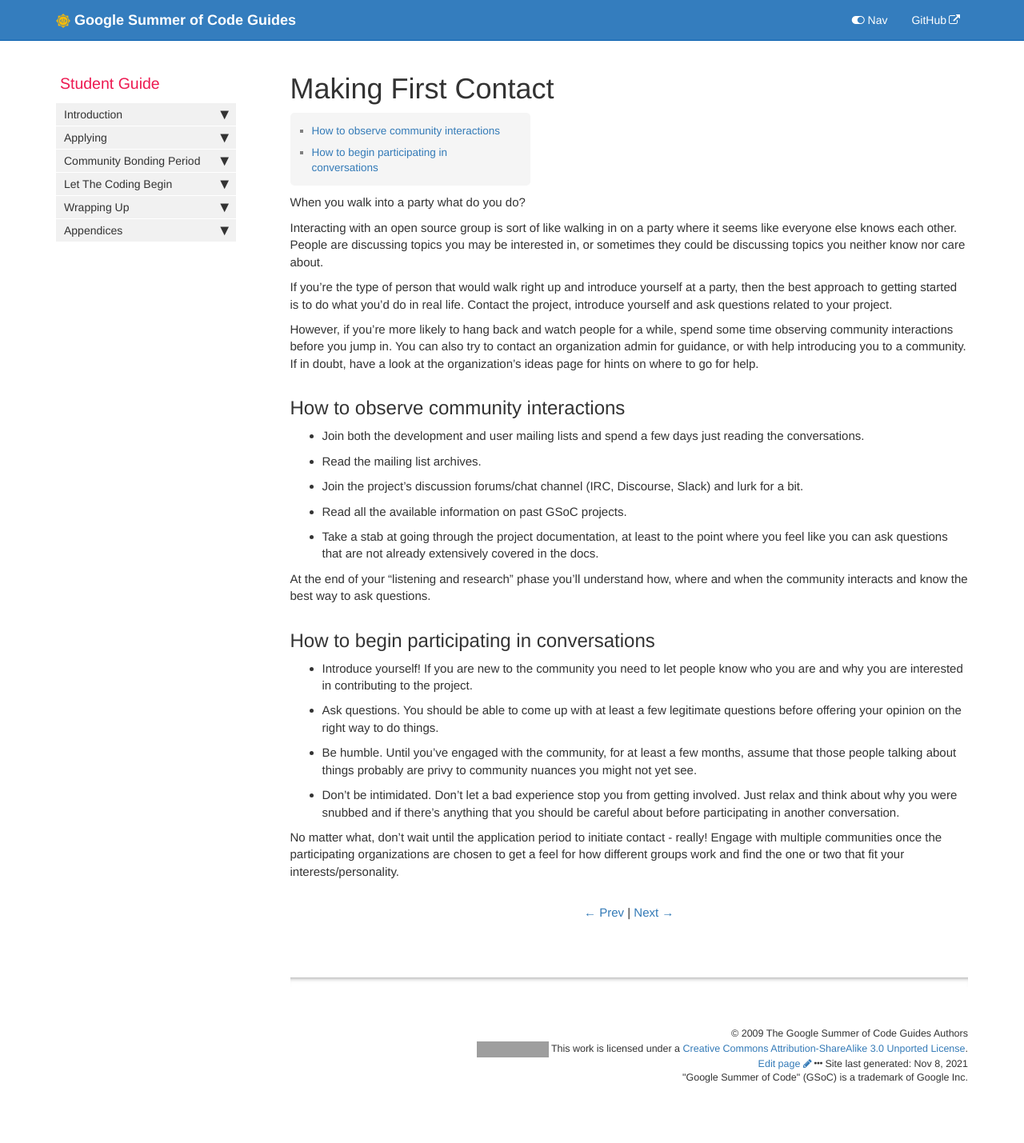
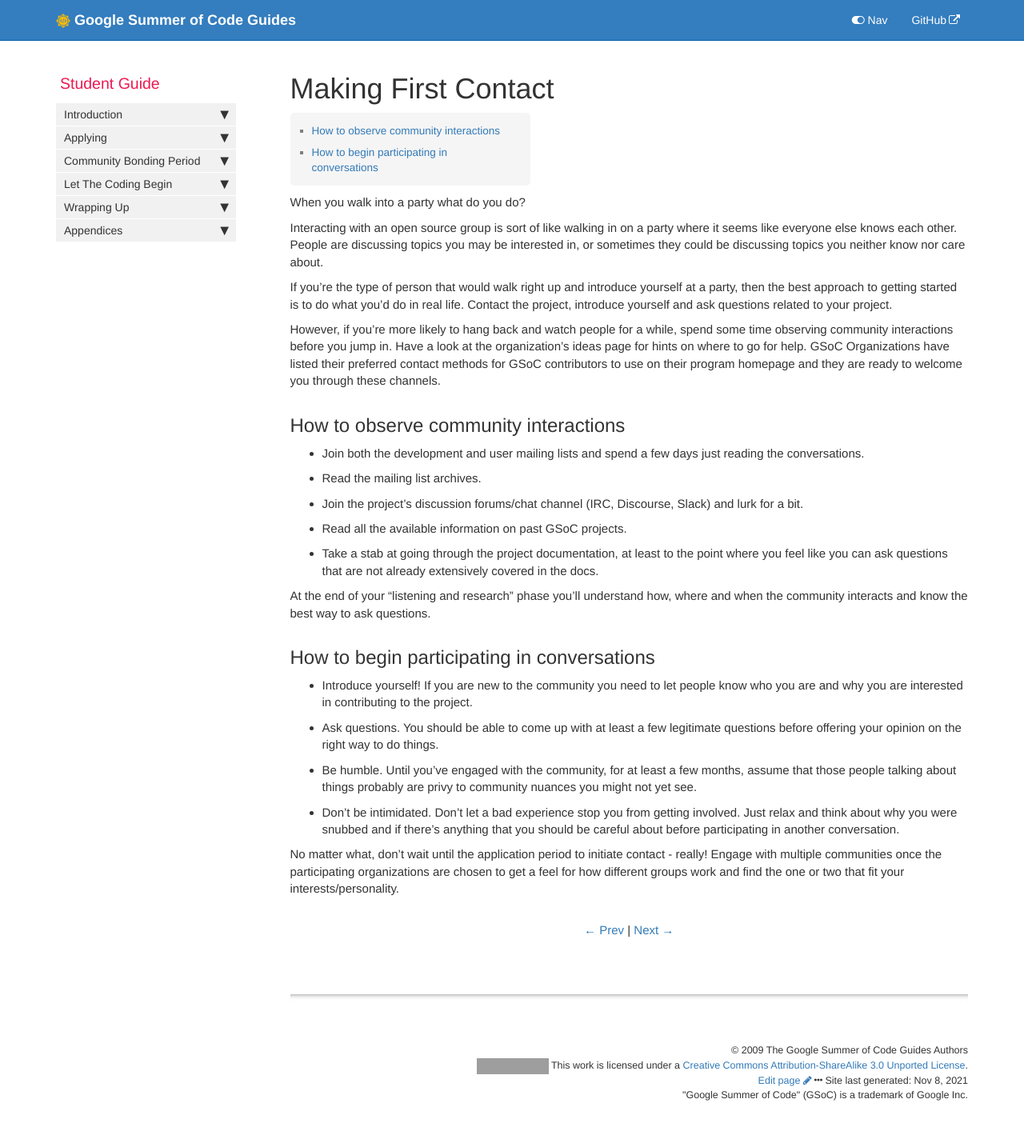
Before and after one commit to google/gsocguides, a Jekyll site: the page built from pages/student/03-making_first_contact.md, in a window 1280 px wide. Shown: the whole page at 80% size. Built offline with Jekyll 4.4.1, drawn with Linux system fonts in a browser that asks for light colours; before the commit the page ends 1407 px from its top, so only the background shows below that; grey boxes are pictures that could not be loaded.

Commit message:
Update 03-making_first_contact.md
more 2022 updates

```diff
--- a/pages/student/03-making_first_contact.md
+++ b/pages/student/03-making_first_contact.md
@@ -12,7 +12,7 @@ Interacting with an open source group is sort of like walking in on a party wher
 
 If you're the type of person that would walk right up and introduce yourself at a party, then the best approach to getting started is to do what you'd do in real life. Contact the project, introduce yourself and ask questions related to your project.
 
-However, if you're more likely to hang back and watch people for a while, spend some time observing community interactions before you jump in. You can also try to contact an organization admin for guidance, or with help introducing you to a community. If in doubt, have a look at the organization's ideas page for hints on where to go for help.
+However, if you're more likely to hang back and watch people for a while, spend some time observing community interactions before you jump in. Have a look at the organization's ideas page for hints on where to go for help. GSoC Organizations have listed their preferred contact methods for GSoC contributors to use on their program homepage and they are ready to welcome you through these channels.
 
 ## How to observe community interactions
 
```
